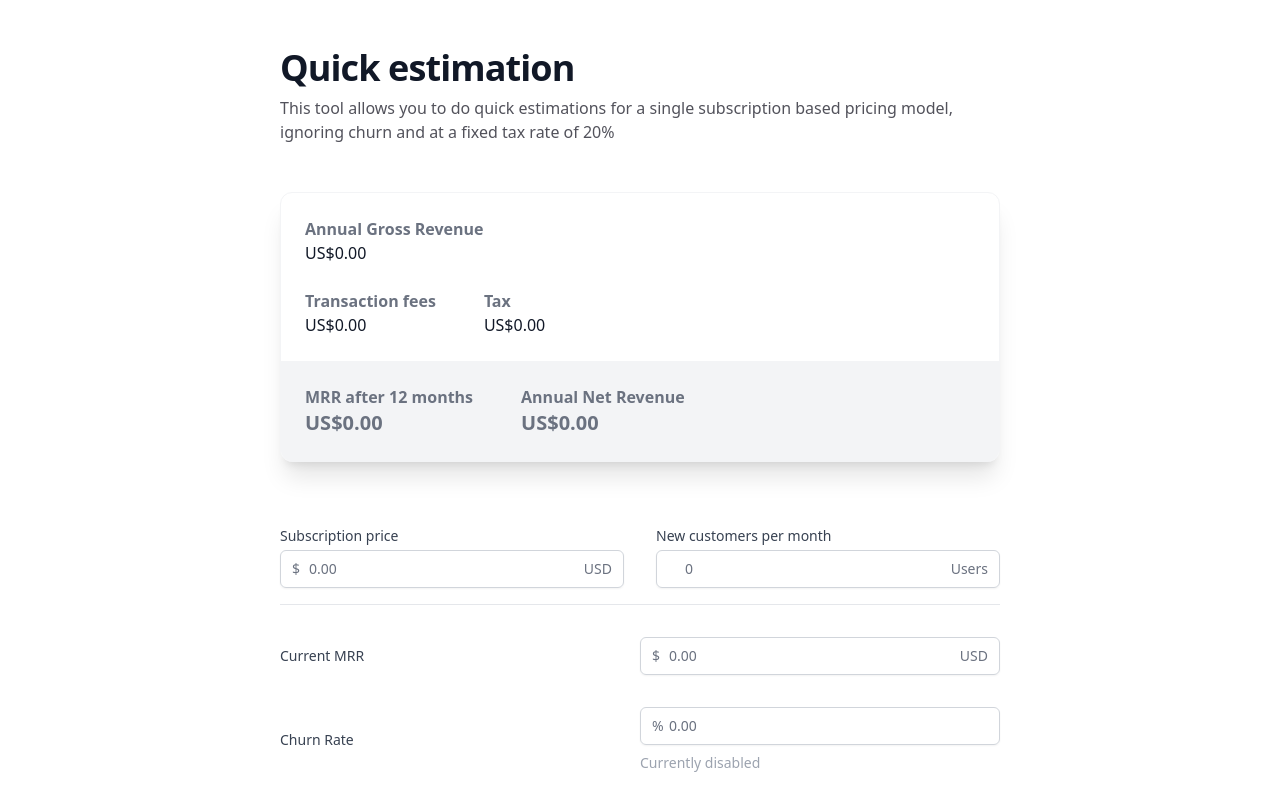
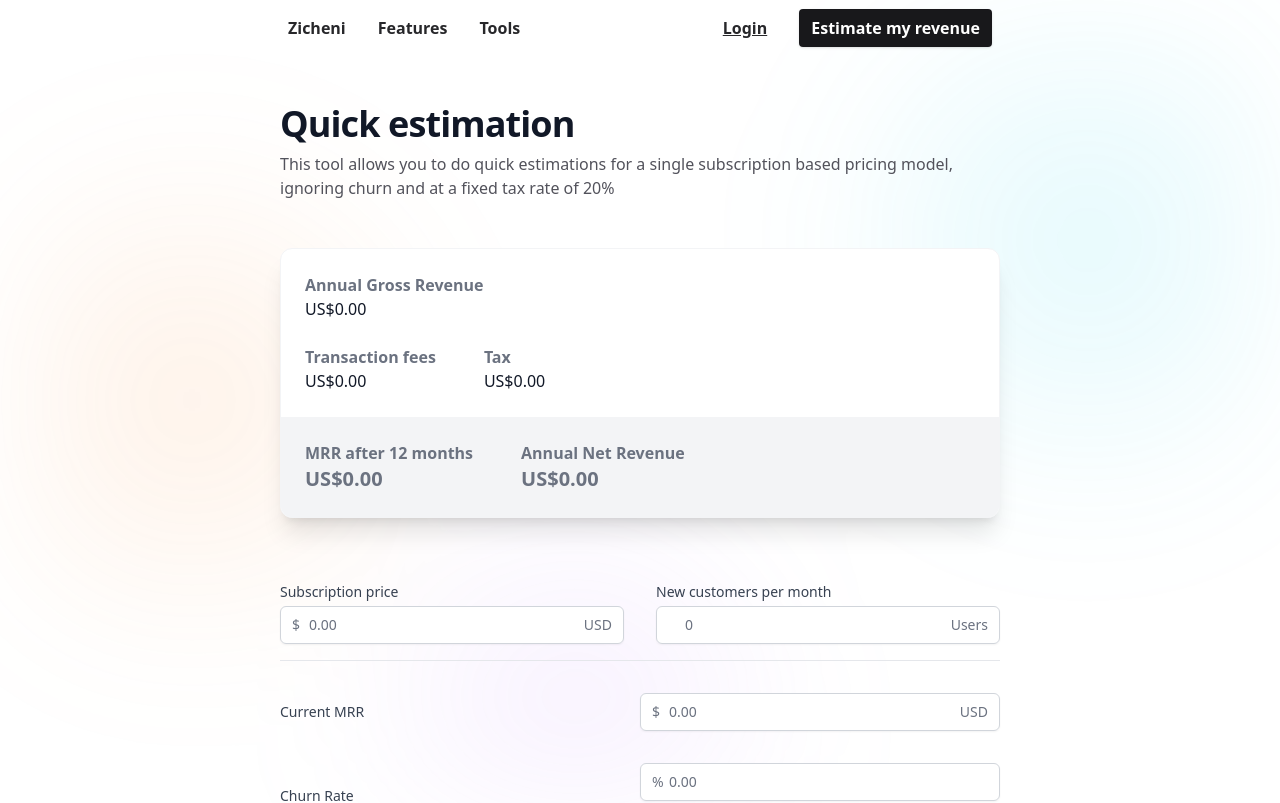
Before and after one commit to tate2301/telescope, a Next.js app: page /telescope in a window 1280 px wide. Shown: the top 803 px of the page. Built offline with nearby package versions, Linux system fonts and the light colour scheme.

Commit message:
feat: add gradient backgrounds

```diff
--- a/components/navbar/index.tsx
+++ b/components/navbar/index.tsx
@@ -7,7 +7,7 @@ export function PublicNavbar() {
   const toggleMenuVisibility = () => setIsMenuShowing(!isMenuShowing);
   return (
     <>
-      <nav className="container justify-between hidden w-full max-w-screen-md py-4 mx-auto md:flex md:flex-row md:px-8">
+      <nav className="container relative justify-between hidden w-full max-w-screen-md py-4 mx-auto md:flex md:flex-row md:px-8">
         <ul className="flex items-baseline gap-8">
           <li>
             <Link href={'/'}>
@@ -41,10 +41,10 @@ export function PublicNavbar() {
         </ul>
       </nav>
 
-      <nav className="z-20 w-screen py-4 md:hidden">
+      <nav className="z-20 w-screen py-4 md:hidden group ">
         <div className="flex items-center justify-between px-4">
           <Link href={'/'}>
-            <a>Zicheni</a>
+            <a className="sf">Zicheni</a>
           </Link>
           <button
             className="p-2 rounded shadow bg-zinc-100"
--- /dev/null
+++ b/components/utils/GradientPageBackground.tsx
@@ -0,0 +1,17 @@
+/**
+ * Ensure that sibling components do not have a static positioning because then z-index will be ignored
+ */
+
+interface GradientPageBackgroundProps {
+  className: string;
+}
+
+export default function GradientPageBackground({
+  className,
+}: GradientPageBackgroundProps) {
+  return (
+    <div
+      className={`absolute top-0 left-0 z-0 w-full min-h-screen blur-3xl ${className}`}
+    />
+  );
+}
--- a/pages/_app.tsx
+++ b/pages/_app.tsx
@@ -1,14 +1,11 @@
-/* eslint-disable @next/next/no-html-link-for-pages */
-import Footer from 'components/footer';
 import { AppProps /* , AppContext */ } from 'next/app';
 
 import 'styles/globals.css';
 
 function App({ Component, pageProps }: AppProps) {
   return (
-    <div className="min-h-screen bg-white dark:text-gray-50 dark:bg-slate-900">
+    <div className="relative min-h-screen bg-white dark:text-gray-50 dark:bg-slate-900">
       <Component {...pageProps} />
-      <Footer />
     </div>
   );
 }
--- a/pages/index.tsx
+++ b/pages/index.tsx
@@ -1,12 +1,15 @@
+import Footer from 'components/footer';
 import { PublicNavbar } from 'components/navbar';
 import SEO from 'components/seo';
+import GradientPageBackground from 'components/utils/GradientPageBackground';
 import Link from 'next/link';
 
 export default function Main() {
   return (
     <>
+      <GradientPageBackground className="main-bg" />
       <PublicNavbar />
-      <div className="container flex flex-col max-w-screen-md px-4 py-0 mx-auto antialiased font-normal md:px-8">
+      <div className="container relative flex flex-col max-w-screen-md px-4 py-0 mx-auto antialiased font-normal md:px-8">
         <SEO pageTitle={'Startup building in a box'} />
         <main className="flex flex-col w-full gap-16 py-8 md:py-12">
           <div className="flex flex-col w-full gap-2">
@@ -65,6 +68,7 @@ export default function Main() {
           </div>
         </main>
       </div>
+      <Footer />
     </>
   );
 }
--- a/pages/telescope.tsx
+++ b/pages/telescope.tsx
@@ -1,13 +1,22 @@
 import Calculator from 'components/calculator';
+import Footer from 'components/footer';
+import { PublicNavbar } from 'components/navbar';
 import SEO from 'components/seo';
+import GradientPageBackground from 'components/utils/GradientPageBackground';
 
 export default function Main() {
   return (
-    <div className="container flex flex-col items-center justify-center max-w-3xl min-h-screen px-2 py-0 mx-auto subpixel-antialiased font-normal">
-      <SEO pageTitle={'SaaS Pricing Calculator'} />
-      <main className="flex flex-col flex-1 w-full px-0 pt-8 pb-20 overflow-x-hidden">
-        <Calculator />
-      </main>
-    </div>
+    <>
+      <GradientPageBackground className="twizard-bg" />
+      <PublicNavbar />
+
+      <div className="container relative flex flex-col items-center justify-center max-w-3xl min-h-screen px-2 py-0 mx-auto subpixel-antialiased font-normal">
+        <SEO pageTitle={'SaaS Pricing Calculator'} />
+        <main className="flex flex-col flex-1 w-full px-0 pt-8 pb-20 overflow-x-hidden">
+          <Calculator />
+        </main>
+      </div>
+      <Footer />
+    </>
   );
 }
```
